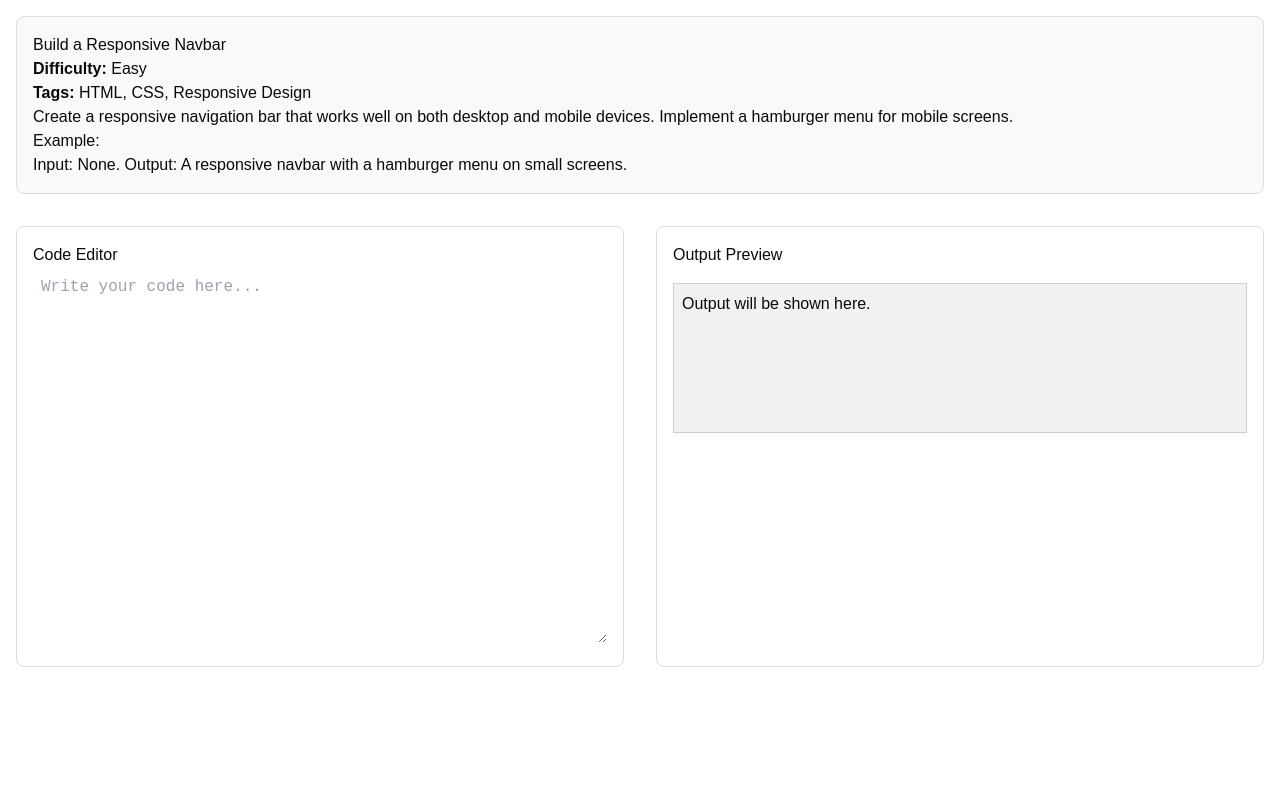
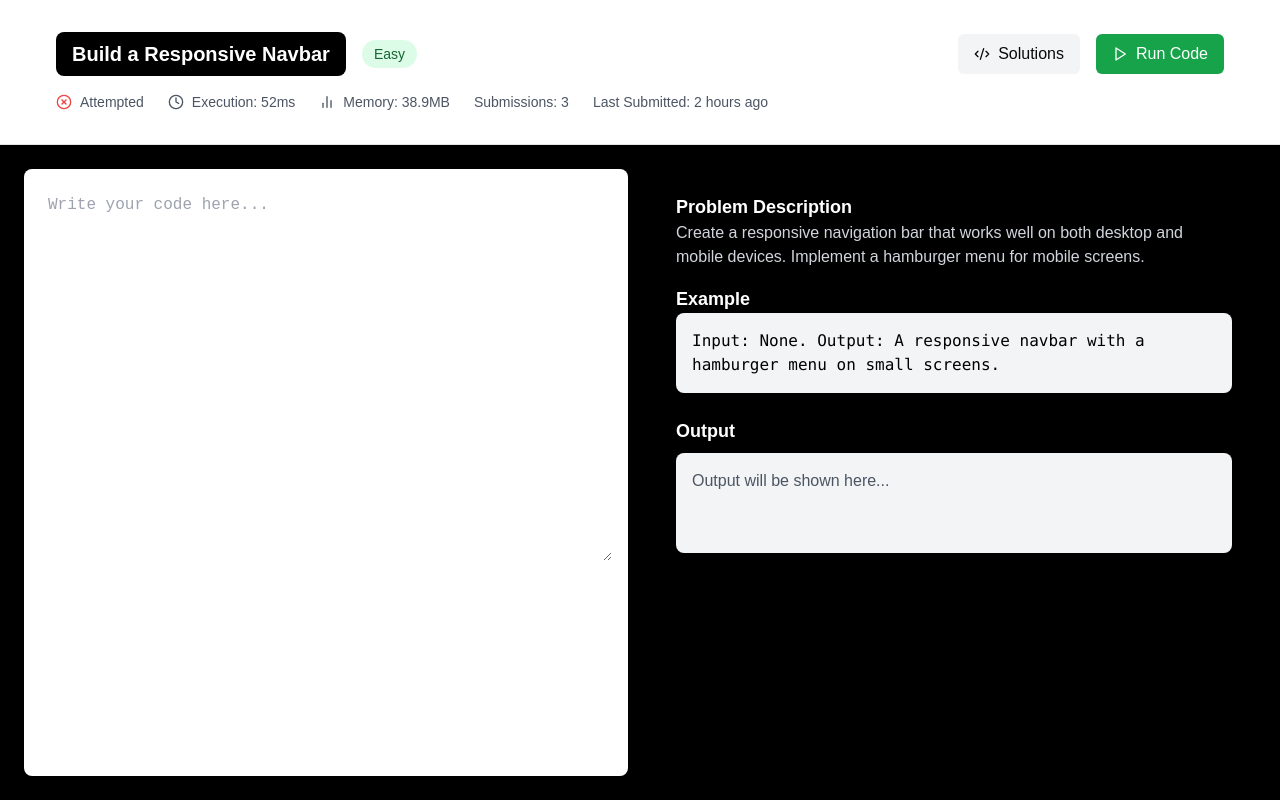
Before and after one commit to dkgulia/DevCode, a Next.js app: page /problems/1 in a window 1280 px wide. Built offline with nearby package versions, Linux system fonts and the light colour scheme.

Commit message:
problem[i]

```diff
--- a/src/app/problems/[id]/page.tsx
+++ b/src/app/problems/[id]/page.tsx
@@ -1,44 +1,185 @@
 "use client";
 
+import React from "react";
+import { useParams,useRouter } from "next/navigation";
+import { problems } from "../../../constants/problems";
+import CodeEditor from "../../../components/problems/CodeEditor";
+import {
+  Clock,
+  CheckCircle,
+  XCircle,
+  BarChart2,
+  Code2,
+  Play,
+} from "lucide-react";
 
-import React from 'react';
-import { useParams } from 'next/navigation';  // Correct import
-import { problems } from '../../../constants/problems';
-import CodeEditor from '../../../components/problems/CodeEditor';
+// Types remain the same
+type Difficulty = "Easy" | "Medium" | "Hard";
+type ProblemStatus = "Solved" | "Attempted" | "Todo";
+
+interface Problem {
+  id: string;
+  title: string;
+  difficulty: Difficulty;
+  tags: string[];
+  description: string;
+  example: string;
+  timeComplexity?: string;
+  spaceComplexity?: string;
+}
+
+interface ProblemState {
+  status: ProblemStatus;
+  executionTime?: string;
+  memoryUsed?: string;
+  submissionCount: number;
+  lastSubmitted?: string;
+}
+
+const difficultyColors: Record<Difficulty, string> = {
+  Easy: "bg-green-100 text-green-800",
+  Medium: "bg-yellow-100 text-yellow-800",
+  Hard: "bg-red-100 text-red-800",
+};
+
 
 export default function ProblemPage() {
-  const { id } = useParams();  // Using useParams to get the dynamic ID
+  const router = useRouter();
+  const { id } = useParams();
+  const problem = problems.find((problem: Problem) => problem.id === id);
 
-  // Find the problem that matches the ID
-  const problem = problems.find((problem) => problem.id === id);
+  const problemState: ProblemState = {
+    status: "Attempted",
+    executionTime: "52ms",
+    memoryUsed: "38.9MB",
+    submissionCount: 3,
+    lastSubmitted: "2 hours ago",
+  };
 
   if (!problem) {
-    return <p>Problem not found.</p>;
+    return (
+      <div className="flex items-center justify-center min-h-screen">
+        <div className="w-full max-w-lg bg-white rounded-lg shadow-md p-6">
+          <h1 className="text-2xl font-bold text-center text-red-500">
+            Problem Not Found
+          </h1>
+          <p className="text-center mt-2">
+            The requested problem could not be found.
+          </p>
+        </div>
+      </div>
+    );
   }
 
   return (
-    <main className="problem-page-container">
-      <section className="problem-statement">
-        <h2>{problem.title}</h2>
-        <p><strong>Difficulty:</strong> {problem.difficulty}</p>
-        <p><strong>Tags:</strong> {problem.tags.join(', ')}</p>
-        <p>{problem.description}</p>
-        <h4>Example:</h4>
-        <p>{problem.example}</p>
-      </section>
+    <div className="h-screen flex flex-col bg-gray-50">
 
-      <section className="code-editor">
-        <h3>Code Editor</h3>
-        <CodeEditor />
-      </section>
+      {/* Problem Header */}
+      <header className="bg-white border-b">
 
-      <section className="output-preview">
-        <h3>Output Preview</h3>
-        <div className="output-box">
-          {/* Placeholder for code output */}
-          Output will be shown here.
+
+        <div className="container mx-auto px-6 ">
+          <div className="py-4 bg-white">
+            {/* Title and Difficulty Row */}
+            <div className="bg-white flex items-center justify-between mb-4">
+              <div className="flex items-center gap-4">
+                <div className="bg-black px-4 py-2 rounded-lg">
+                  <h1 className="text-xl font-bold text-white">
+                    {problem.title}
+                  </h1>
+                </div>
+                <span
+                  className={`px-3 py-1 rounded-full text-sm font-medium ${
+                    difficultyColors[problem.difficulty]
+                  }`}
+                >
+                  {problem.difficulty}
+                </span>
+              </div>
+              <div className="flex items-center gap-4">
+                <button className="px-4 py-2 bg-gray-100 hover:bg-gray-200 rounded-md flex items-center gap-2">
+                  <Code2 className="w-4 h-4" />
+                  Solutions
+                </button>
+                <button className="px-4 py-2 bg-green-600 text-white hover:bg-green-700 rounded-md flex items-center gap-2">
+                  <Play className="w-4 h-4" />
+                  Run Code
+                </button>
+              </div>
+            </div>
+
+            {/* Stats Row */}
+            <div className="flex items-center gap-6 text-sm text-gray-600">
+              <div className="flex items-center gap-2">
+                {problemState.status === "Solved" ? (
+                  <CheckCircle className="w-4 h-4 text-green-500" />
+                ) : problemState.status === "Attempted" ? (
+                  <XCircle className="w-4 h-4 text-red-500" />
+                ) : (
+                  <Clock className="w-4 h-4 text-gray-400" />
+                )}
+                <span>{problemState.status}</span>
+              </div>
+              <div className="flex items-center gap-2">
+                <Clock className="w-4 h-4" />
+                <span>Execution: {problemState.executionTime}</span>
+              </div>
+              <div className="flex items-center gap-2">
+                <BarChart2 className="w-4 h-4" />
+                <span>Memory: {problemState.memoryUsed}</span>
+              </div>
+              <div>Submissions: {problemState.submissionCount}</div>
+              <div>Last Submitted: {problemState.lastSubmitted}</div>
+            </div>
+          </div>
         </div>
-      </section>
-    </main>
+      </header>
+
+      {/* Main Content Area */}
+      <div className="bg-black flex-1 grid grid-cols-2 gap-6 p-6">
+        {/* Left Side - Code Editor */}
+        <div className="bg-white rounded-lg shadow-sm">
+          <div className="h-full p-4">
+            <CodeEditor />
+          </div>
+        </div>
+
+        {/* Right Side - Problem Description and Output */}
+        <div className="bg-black text-white rounded-lg shadow-sm overflow-auto p-6">
+          {/* Problem Description */}
+          <div className="prose max-w-none mb-6">
+            <h3 className="text-lg font-semibold">Problem Description</h3>
+            <p className="text-gray-300 text-med">{problem.description}</p>
+
+            <h3 className="text-lg font-semibold mt-4">Example</h3>
+            <pre className="bg-gray-100 p-4 w-full text-black rounded-lg whitespace-pre-wrap">
+              <code>{problem.example}</code>
+            </pre>
+
+            {problem.timeComplexity && (
+              <div className="mt-4">
+                <h3 className="text-lg font-semibold">Time Complexity</h3>
+                <p className="text-gray-700">{problem.timeComplexity}</p>
+              </div>
+            )}
+
+            {problem.spaceComplexity && (
+              <div className="mt-4">
+                <h3 className="text-lg font-semibold">Space Complexity</h3>
+                <p className="text-gray-700">{problem.spaceComplexity}</p>
+              </div>
+            )}
+          </div>
+
+          {/* Compiler Output */}
+          <div>
+            <h3 className="text-lg font-semibold mb-2">Output</h3>
+            <div className="bg-gray-100 p-4 rounded-lg min-h-[100px]">
+              <p className="text-gray-600">Output will be shown here...</p>
+            </div>
+          </div>
+        </div>
+      </div>
+    </div>
   );
 }
```
